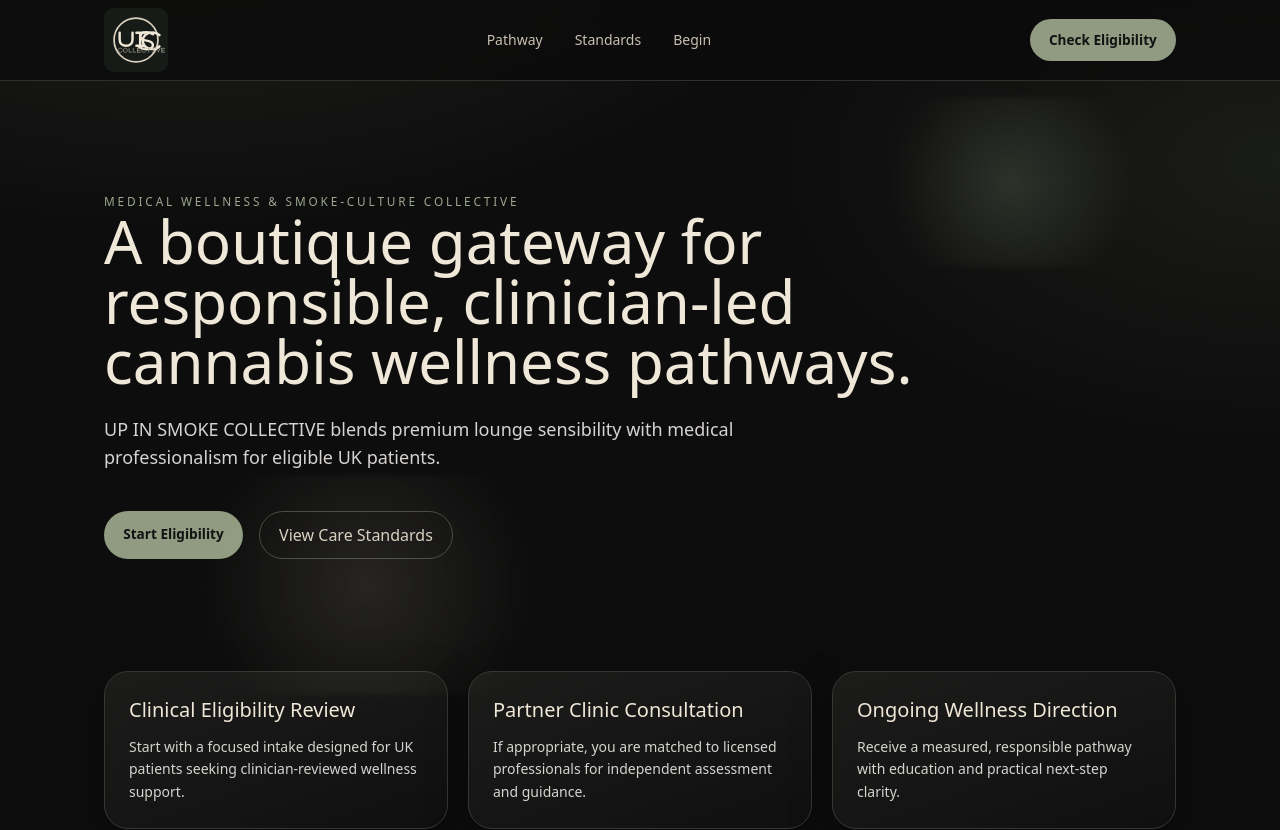
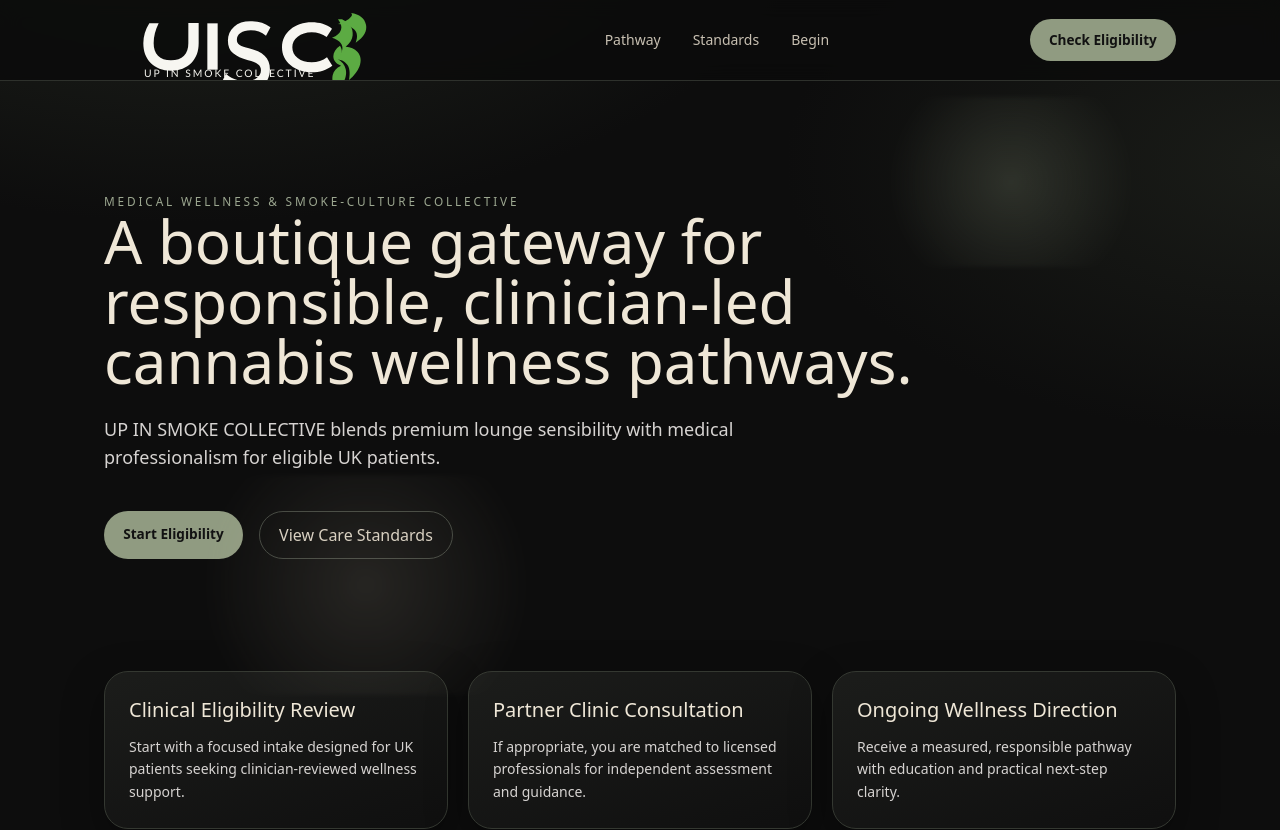
Before and after one commit to Torinteo-ai/UP_IN_SMOKE_COLLECTIVE, a Next.js app: page / in a window 1280 px wide. Shown: the top 830 px of the page. Built offline with nearby package versions, Linux system fonts and the light colour scheme.

Commit message:
Use correct UISC logo SVG appearance

```diff
--- a/components/logo.tsx
+++ b/components/logo.tsx
@@ -5,36 +5,43 @@ type LogoProps = {
 
 export function Logo({ className = '', showWordmark = true }: LogoProps) {
   const sizeClasses = showWordmark
-    ? 'h-14 w-14 sm:h-16 sm:w-16'
-    : 'h-11 w-11 sm:h-12 sm:w-12';
+    ? 'h-16 w-[240px] sm:h-20 sm:w-[300px]'
+    : 'h-12 w-[96px] sm:h-14 sm:w-[112px]';
 
   return (
     <svg
       className={`${sizeClasses} ${className}`.trim()}
-      viewBox="0 0 736 736"
+      viewBox="0 0 716 240"
       role="img"
-      aria-label="UP IN SMOKE COLLECTIVE logo"
+      aria-label="UISC UP IN SMOKE COLLECTIVE logo"
       xmlns="http://www.w3.org/2000/svg"
     >
-      <rect width="736" height="736" rx="110" fill="#171b17" />
-      <circle cx="368" cy="368" r="252" fill="none" stroke="#d8d1c1" strokeWidth="20" />
-      <g fill="none" stroke="#efe7d7" strokeWidth="28" strokeLinecap="round" strokeLinejoin="round">
-        <path d="M180 284v78c0 44 30 72 74 72s74-28 74-72v-78" />
-        <path d="M373 284h86M416 284v150M373 434h86" />
-        <path d="M563 301c-20-15-44-22-72-22-44 0-74 19-74 48 0 32 34 42 72 48 42 7 74 17 74 51 0 30-31 48-76 48-31 0-59-8-82-25" />
-        <path d="M638 313c-24-22-53-32-85-32-63 0-108 44-108 96s45 96 108 96c33 0 62-11 85-33" />
-      </g>
-      <g fill="none" stroke="#b8b0a0" strokeWidth="7" strokeLinecap="round" strokeLinejoin="round">
-        <path d="M205 468c-5-4-11-6-18-6-14 0-24 10-24 24s10 24 24 24c7 0 13-2 18-6" />
-        <path d="M220 486c0-14 10-24 24-24s24 10 24 24-10 24-24 24-24-10-24-24z" />
-        <path d="M289 464v44h28" />
-        <path d="M337 464v44h28" />
-        <path d="M386 464h33M386 486h27M386 508h33M386 464v44" />
-        <path d="M477 468c-5-4-11-6-18-6-14 0-24 10-24 24s10 24 24 24c7 0 13-2 18-6" />
-        <path d="M492 464h42M513 464v44" />
-        <path d="M553 464h34M570 464v44M553 508h34" />
-        <path d="M608 464l18 44 18-44" />
-        <path d="M664 464h33M664 486h27M664 508h33M664 464v44" />
+      <title>UISC UP IN SMOKE COLLECTIVE</title>
+      <g fill="none" fillRule="evenodd">
+        <g fill="#f7f6f1">
+          <path d="M44 70c-12 19-18 39-18 60 0 24 7 44 22 59 15 15 35 23 61 23 26 0 46-8 61-23 15-15 22-35 22-59V69h-31v61c0 16-4 28-13 37-9 9-22 14-39 14s-30-5-39-14c-9-9-13-21-13-37 0-20 5-40 15-60H44Z" />
+          <path d="M218 70h31v139h-31z" />
+          <path d="M353 66c-24 0-44 5-58 16-15 11-22 25-22 42 0 16 6 29 19 38 12 9 30 16 53 21 16 3 28 7 35 12 7 4 11 10 11 18 0 9-5 17-15 23-10 6-24 9-42 9-25 0-48-7-68-22l-15 26c22 17 49 26 82 26 28 0 50-6 66-17 16-12 24-28 24-48 0-17-6-31-19-41-13-10-31-17-56-22-15-3-26-6-33-10-7-4-10-9-10-16 0-8 4-15 13-20 9-5 21-8 37-8 20 0 38 5 54 16l16-25c-19-12-40-18-65-18Z" transform="translate(0 -2) scale(.84 1) translate(60 0)" />
+          <path d="M531 67c-25 0-46 7-63 21-17 14-26 32-26 54s9 40 26 54c17 14 38 21 63 21 24 0 45-7 62-20l-16-25c-13 10-28 15-46 15-17 0-31-4-42-13-11-8-16-19-16-32s5-24 16-32c11-8 25-13 42-13 17 0 32 5 45 14l16-25c-17-13-37-19-61-19Z" />
+        </g>
+        <g fill="#5cab43">
+          <path d="M622 58c23 11 34 27 32 48-1 12-8 24-21 34 15 1 27 6 35 15 11 12 13 28 6 45-5 13-15 26-31 40 4-22 2-38-7-48-8-10-20-14-37-13 18-13 26-26 24-39-2-12-12-21-31-27 15-6 24-14 27-24 3-9 0-19-9-31h12Z" />
+          <path d="M649 39c26 4 41 16 45 35 4 19-6 37-31 54 7-17 5-31-5-40-10-10-26-15-48-16 19-6 32-13 39-22 4-4 4-8 0-11Z" />
+          <path d="M616 137c-13 9-20 20-20 32 0 13 8 22 23 28-14 6-22 16-25 29-3 14 1 30 12 50 23-26 32-49 27-69-3-13-11-23-25-31 14-10 18-23 8-39Z" />
+        </g>
+        {showWordmark ? (
+          <text
+            x="28"
+            y="232"
+            fill="#f7f6f1"
+            fontFamily="'Trebuchet MS', 'Avenir Next', Arial, sans-serif"
+            fontSize="31"
+            fontWeight="400"
+            letterSpacing="5.8"
+          >
+            UP IN SMOKE COLLECTIVE
+          </text>
+        ) : null}
       </g>
     </svg>
   );
```
